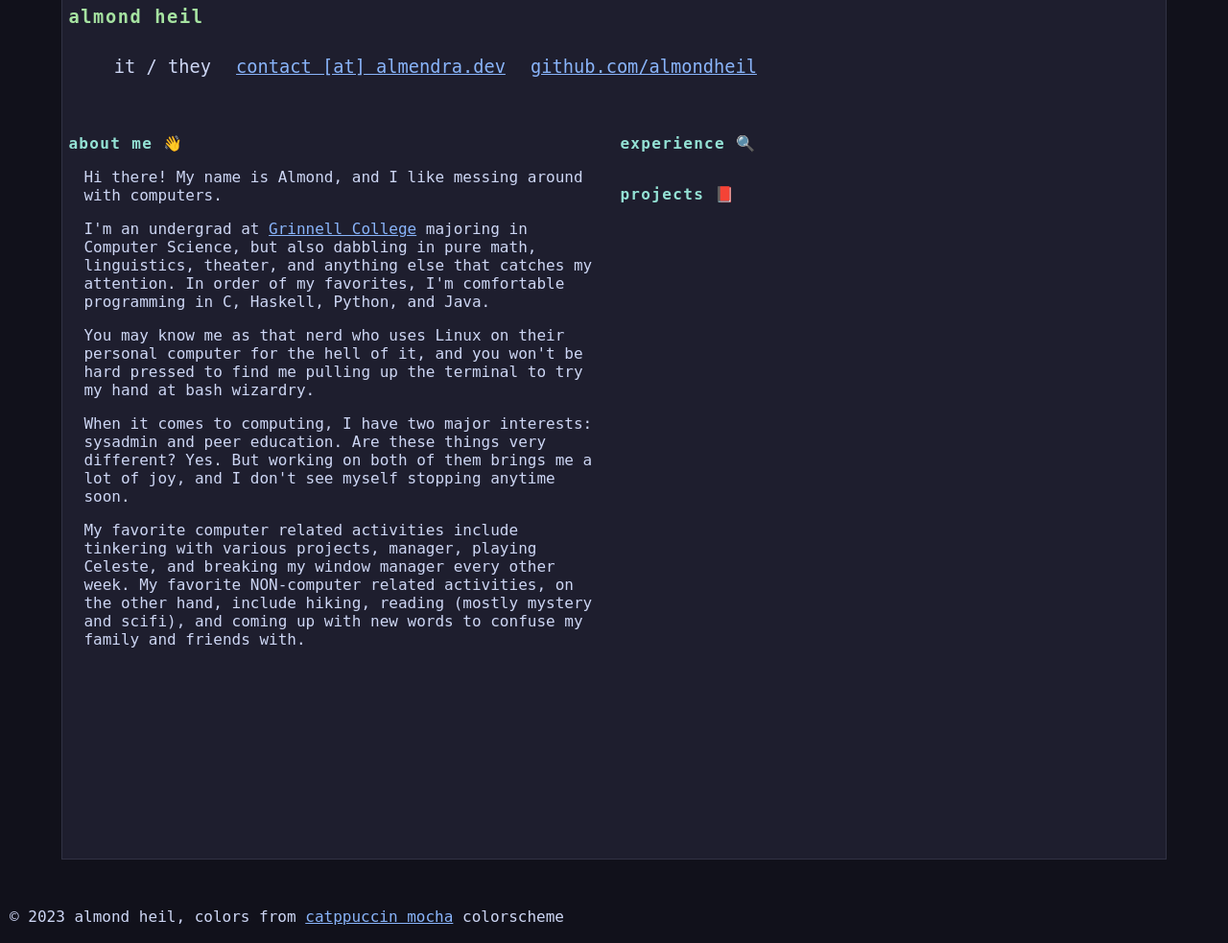
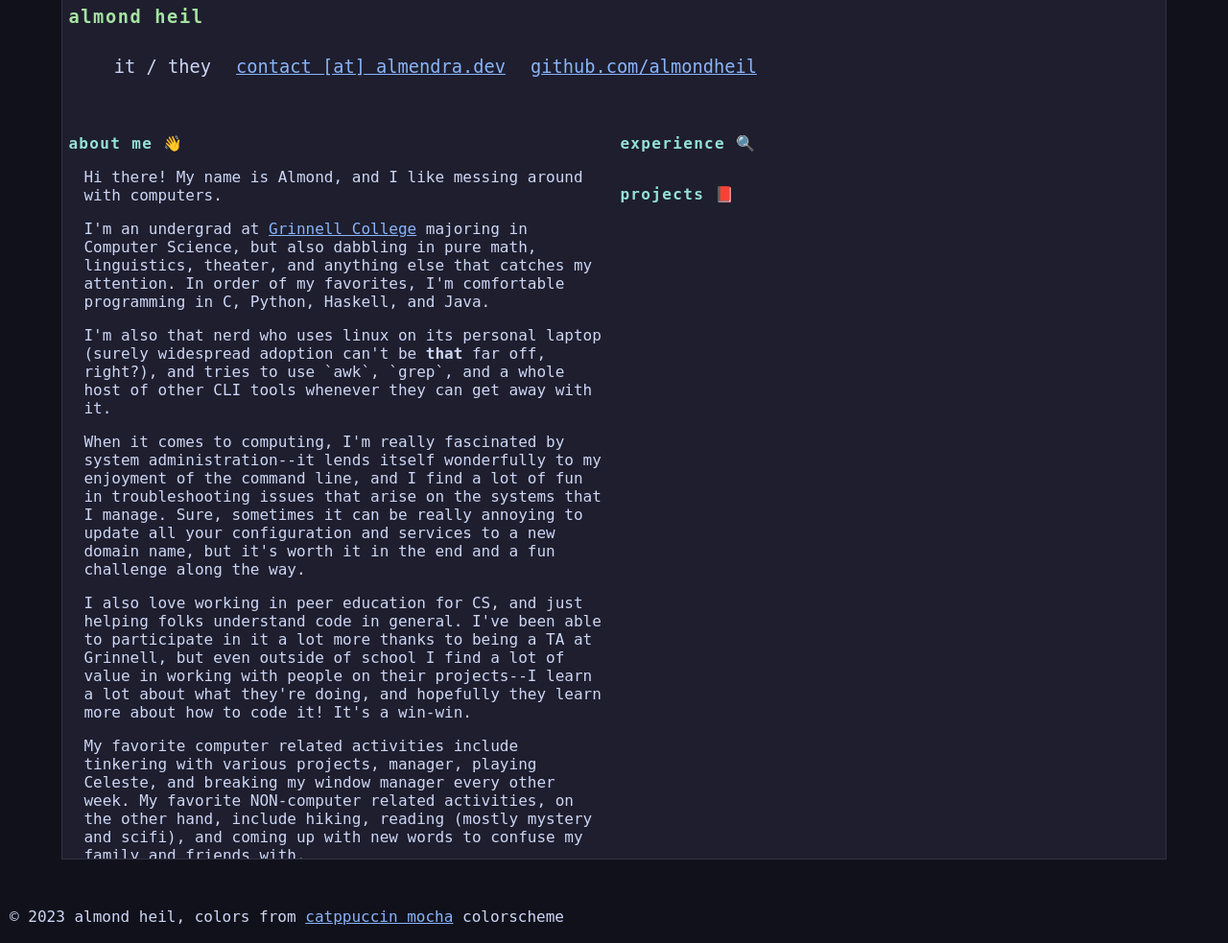
Before and after one commit to almondheil/almendra-dev, a Flask app: template templates/index.html in a window 1280 px wide. Shown: the part 102-1085 px from the top of the page at 96% size. Run offline with Flask 3, Linux system fonts and the light colour scheme; the template is opened without the code that fills it, so the values that code supplies are empty.

Commit message:
Rewrite about me content

```diff
--- a/templates/index.html
+++ b/templates/index.html
@@ -28,19 +28,30 @@
         <a target="_blank" href="https://www.grinnell.edu/">Grinnell College</a>
         majoring in Computer Science, but also dabbling in pure math,
         linguistics, theater, and anything else that catches my attention. In
-        order of my favorites, I'm comfortable programming in C, Haskell,
-        Python, and Java.
+        order of my favorites, I'm comfortable programming in C, Python,
+        Haskell, and Java.
       </p>
       <p>
-        You may know me as that nerd who uses Linux on their personal computer
-        for the hell of it, and you won't be hard pressed to find me pulling up
-        the terminal to try my hand at bash wizardry.
+        I'm also that nerd who uses linux on its personal laptop (surely
+        widespread adoption can't be <b>that</b> far off, right?), and tries to
+        use `awk`, `grep`, and a whole host of other CLI tools whenever they can
+        get away with it.
       </p>
       <p>
-        When it comes to computing, I have two major interests: sysadmin and
-        peer education. Are these things very different? Yes. But working on
-        both of them brings me a lot of joy, and I don't see myself stopping
-        anytime soon.
+        When it comes to computing, I'm really fascinated by system
+        administration--it lends itself wonderfully to my enjoyment of the
+        command line, and I find a lot of fun in troubleshooting issues that
+        arise on the systems that I manage. Sure, sometimes it can be really
+        annoying to update all your configuration and services to a new domain
+        name, but it's worth it in the end and a fun challenge along the way.
+      </p>
+      <p>
+        I also love working in peer education for CS, and just helping folks
+        understand code in general. I've been able to participate in it a lot
+        more thanks to being a TA at Grinnell, but even outside of school I find
+        a lot of value in working with people on their projects--I learn a lot
+        about what they're doing, and hopefully they learn more about how to
+        code it! It's a win-win.
       </p>
       <p>
         My favorite computer related activities include tinkering with
```
